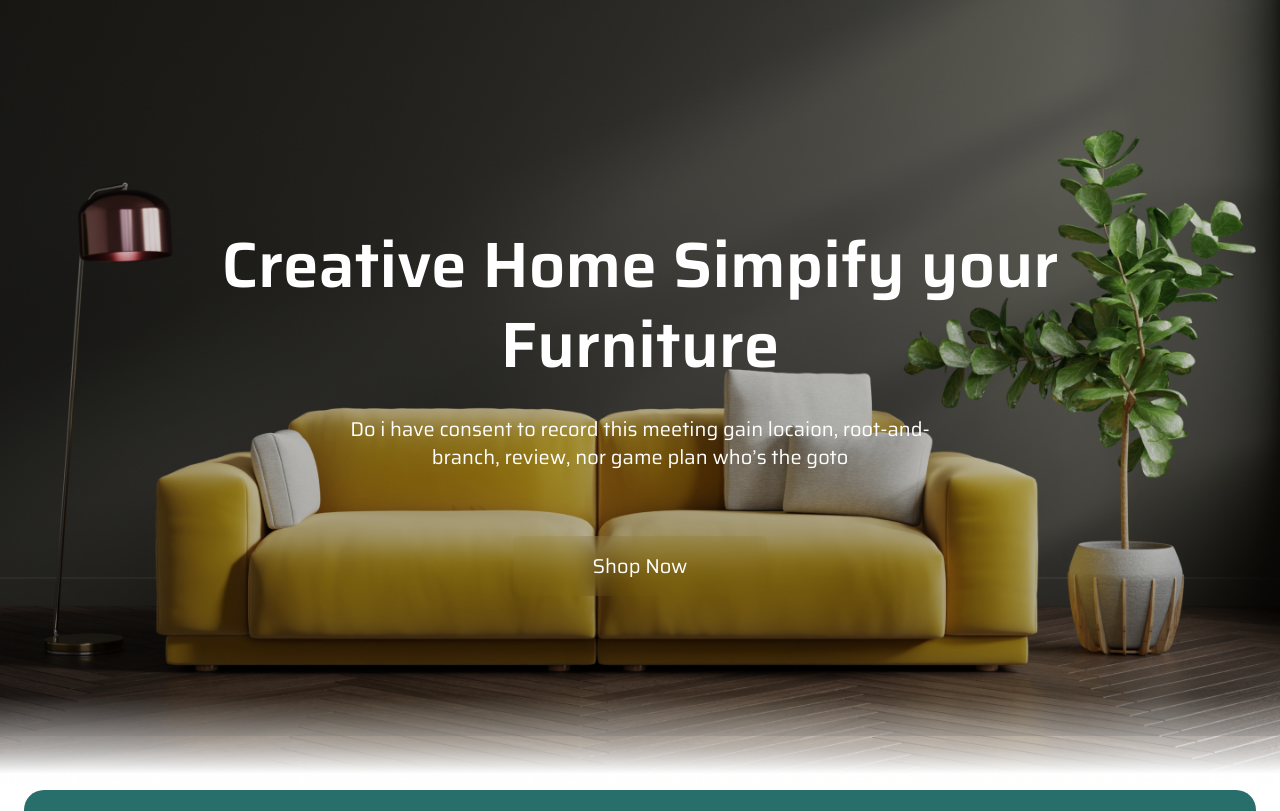
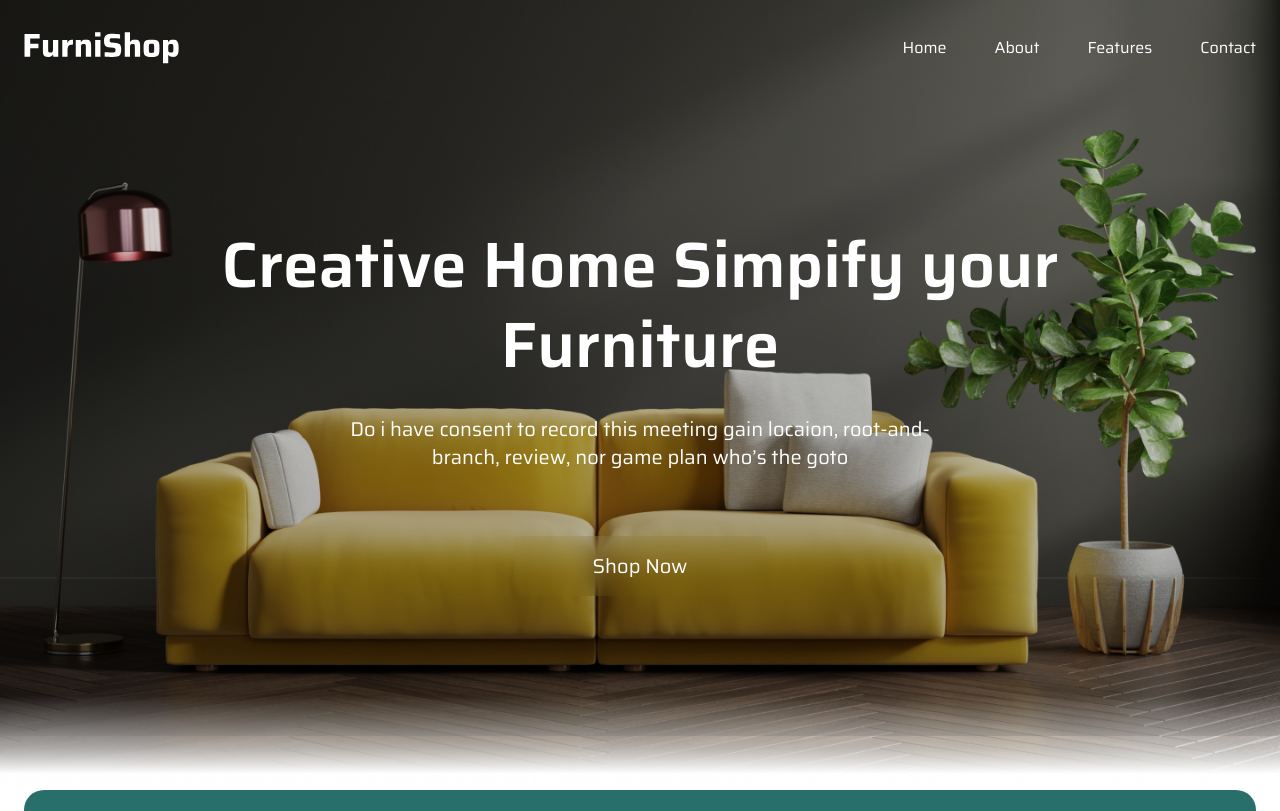
Before and after one commit to manlikeganga19/FurnitureLand, a React (Create React App) app: page / in a window 1280 px wide. Shown: the top 811 px of the page. Built offline with nearby package versions, Linux system fonts and the light colour scheme; the HTML template or start-up script is replaced by a standard one.

Commit message:
completed web app

```diff
--- a/src/App.js
+++ b/src/App.js
@@ -7,11 +7,13 @@
 import Testimonial from './components/Testimonial'
 import Newsletter from './components/Newsletter'
 import Footer from './components/Footer'
+import Header from './components/Header';
 
 
 const App = () => {
   return (
     <div className="w-full max-w-[1440px] mx-auto bg-white">
+      <Header/>
       <Hero/>
       <Features/>
       <NewItems/>
--- a/src/components/Header.js
+++ b/src/components/Header.js
@@ -1,7 +1,43 @@
-import React from 'react';
+import React, {useState, useEffect} from 'react';
+import Logo from '../assets/img/logo.svg';
+import {CgMenuRight, CgClose} from 'react-icons/cg'
+import {navigation} from '../data';
+import NavMobile from './NavMobile';
 
 const Header = () => {
-  return <div>Header</div>;
+  const [bg, setBg ] = useState(false);
+  const [mobileNav, setMobileNav ] = useState(false);
+
+  useEffect(() => {
+    window.addEventListener('scroll', () => {
+      return window.scrollY > 50 ? setBg(true) : setBg(false)
+    })
+  })
+
+  return <header className={`${bg ? 'bg-primary py-4 lg:py-6' : 'bg-none'} fixed left-0 w-full py-8 z-10 transition-all duration-200`}>
+    <div className='container mx-auto'>
+      <div className='flex justify-between items-center'>
+        <a href='#'>
+          <img className='h-6 lg:h-8' src={Logo} alt=''/>
+        </a>
+        <div onClick={() => setMobileNav(!mobileNav)} className='text-2xl text-white md:hidden lg:text-3xl cursor:pointer'>
+          {mobileNav ? <CgClose/> : <CgMenuRight/>}
+        </div>
+        <nav className='hidden md:flex'>
+          <ul className='md:flex md:gap-x-12'>
+            {navigation.map((item, index) => {
+              return <li key={index}>
+                <a className='capitalize text-white hover:border-b transiton-all' href={item.href}>{item.name}</a>
+              </li>
+            })}
+          </ul>
+        </nav>
+        <div className={`${mobileNav ? 'left-0' : '-left-full'} md:hidden fixed bottom-0 w-full max-w-xs h-screen transition-all`}>
+          <NavMobile/>
+        </div>
+      </div>
+    </div>
+  </header>;
 };
 
 export default Header;
--- a/src/components/NavMobile.js
+++ b/src/components/NavMobile.js
@@ -1,7 +1,20 @@
-import React from 'react';
+import React from "react";
+import { navigation } from "../data";
 
 const NavMobile = () => {
-  return <div>NavMobile</div>;
+  return (
+    <nav className="bg-white w-full h-full shadow-2xl ">
+      <ul className="text-center h-full flex flex-col items-center justify-center gap-y-6">
+        {navigation.map((item, index) => {
+          return (
+            <li key={index}>
+              <a className="text-xl font-medium capitalize" href={item.href}>{item.name}</a>
+            </li>
+          );
+        })}
+      </ul>
+    </nav>
+  );
 };
 
 export default NavMobile;
```
